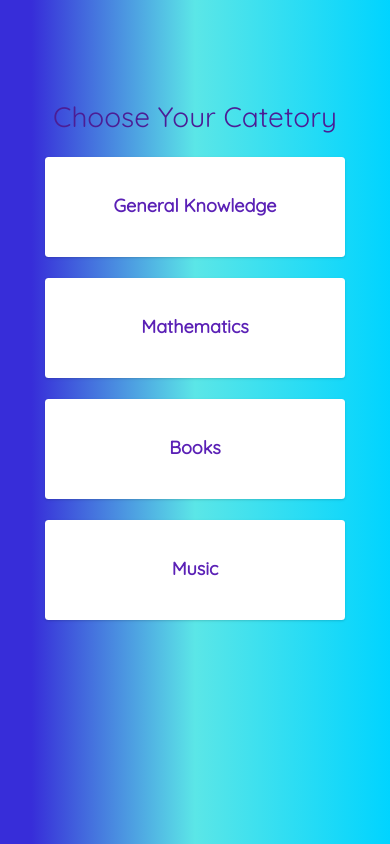
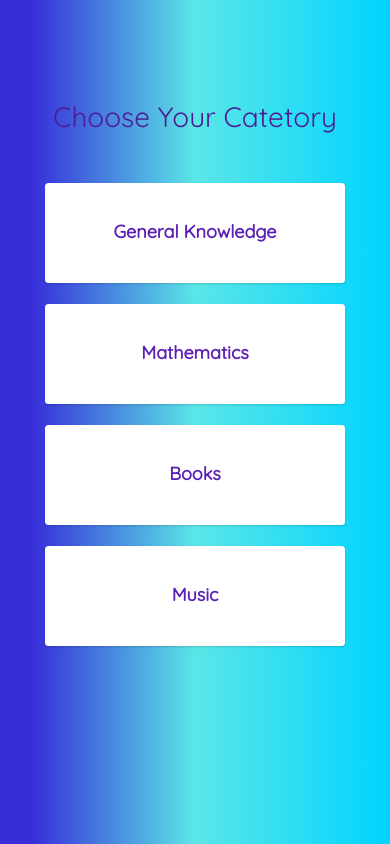
Before and after one commit to myOhana/quiz, a React (Create React App) app: page /categories in a window 390 px wide. Built offline with nearby package versions, Linux system fonts and the light colour scheme.

Commit message:
making responsive

```diff
--- a/src/components/quiz/ChooseCategory.js
+++ b/src/components/quiz/ChooseCategory.js
@@ -13,7 +13,7 @@ function Categories() {
     <div className='main'>
     <div className='container'>
     <h1 className='text-purple-900'>Choose Your Catetory</h1>
-     <div className="mt-6">
+     <div className="space">
         <Link className="boxes ml-auto bg-white text-purple-800 p-10 font-semibold rounded shadow mt-6" to='/quiz/gk'>
           General Knowledge
         </Link>
--- a/src/styles/components/choose-category.scss
+++ b/src/styles/components/choose-category.scss
@@ -44,6 +44,10 @@
     width: 100%;
 
     // background-color: #ffffff;
+    .space{
+      padding-top: 5px;
+      padding-bottom: 20px;
+    }
 
     h1 {
       // color: $off-black;
```
